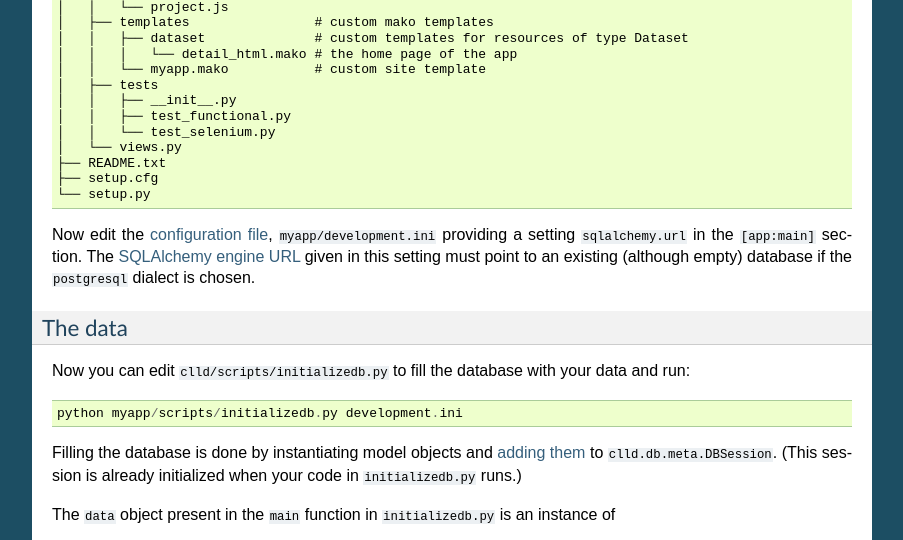
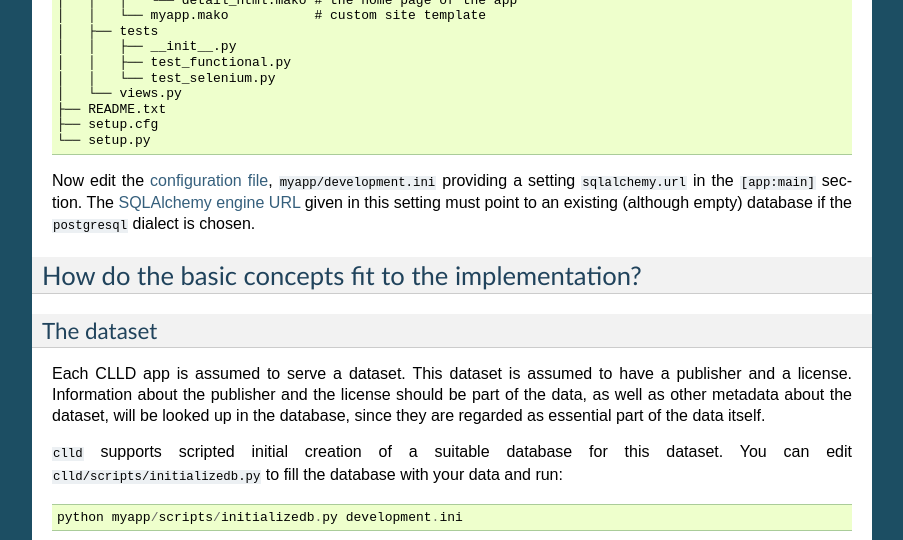
Before and after one commit to clld/clld, a Sphinx documentation site: the page built from docs/tutorial.rst, in a window 1280 px wide and 900 px high, scrolled down 1199 px, cut to the strip 0-540 px from the top of the window. Shown: the whole strip, without its empty margins (198-1101 px from the left). Built offline with Sphinx 7.4.7, drawn with Linux system fonts in a browser that asks for light colours; some of the changed text lies outside the part shown.

Commit message:
Make clld independent of a particular publisher.

```diff
--- a/RELEASING.txt
+++ b/RELEASING.txt
@@ -43,6 +43,7 @@ Releasing clld
 - Push to github:
 
   $ git push origin matching
+  $ git push --tags
 
 - Test pypi package:
 
--- a/docs/extending.rst
+++ b/docs/extending.rst
@@ -80,6 +80,10 @@ CLLD Apps may provide custom css and js code. If this code is placed in the defa
 locations ``myapp/static/project.[css|js]``, it will automatically be packaged for
 production. Note that in this case the code should not contain any URLs relative to
 the file, because these may break in production.
+
+Additionally, you may provide the logo of the publisher of the dataser as a PNG image.
+If this file is located at ``myapp/static/publisher_logo.png`` it will be picked up
+automatically by the default application footer template.
 
 Other static content can still be placed in the ``myapp/static`` directory but must be
 explicitely included on pages making use of it, e.g. with template code like:
--- a/docs/tutorial.rst
+++ b/docs/tutorial.rst
@@ -91,10 +87,19 @@ The `SQLAlchemy engine URL <http://docs.sqlalchemy.org/en/rel_0_9/core/engines.h
 setting must point to an existing (although empty) database if the ``postgresql`` dialect is chosen.
 
 
-The data
-++++++++
+How do the basic concepts fit to the implementation?
+~~~~~~~~~~~~~~~~~~~~~~~~~~~~~~~~~~~~~~~~~~~~~~~~~~~~
 
-Now you can edit ``clld/scripts/initializedb.py`` to fill the database with your data and run::
+The dataset
++++++++++++
+
+Each CLLD app is assumed to serve a dataset. This dataset is assumed to have a publisher
+and a license. Information about the publisher and the license should be part of the data,
+as well as other metadata about the dataset, will be looked up in the database, since
+they are regarded as essential part of the data itself.
+
+``clld`` supports scripted initial creation of a suitable database for this dataset.
+You can edit ``clld/scripts/initializedb.py`` to fill the database with your data and run::
 
     python myapp/scripts/initializedb.py development.ini
 
```
Also changed, not shown: other parts of docs/tutorial.rst (+0 -4 lines), README.md (+7 -0 lines), docs/lib.rst (+7 -0 lines), 4 other files.
